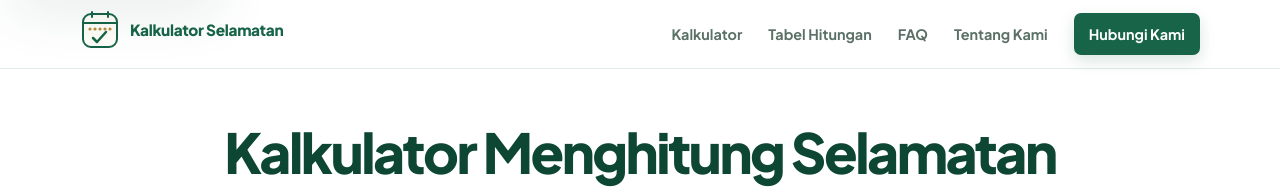
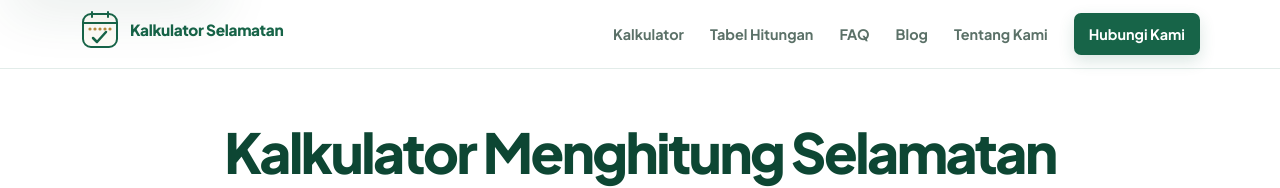
Before and after one commit to arslanwebx/kalkulator-menghitung-selamatan-orang-meninggal, a Next.js app: page / in a window 1280 px wide. Shown: the top 188 px of the page. Built offline with nearby package versions, Linux system fonts and the light colour scheme.

Commit message:
Add blog link to navigation

```diff
--- a/components/SiteHeader.tsx
+++ b/components/SiteHeader.tsx
@@ -16,6 +16,10 @@ export function SiteHeader({ homePage = false }: SiteHeaderProps) {
     { href: anchor("kalkulator"), label: "Kalkulator" },
     { href: anchor("tabel-hitungan"), label: "Tabel Hitungan" },
     { href: anchor("faq"), label: "FAQ" },
+    {
+      href: "/panduan/cara-menghitung-7-hari-orang-meninggal/",
+      label: "Blog",
+    },
     { href: "/tentang-kami/", label: "Tentang Kami" },
   ];
 
```
